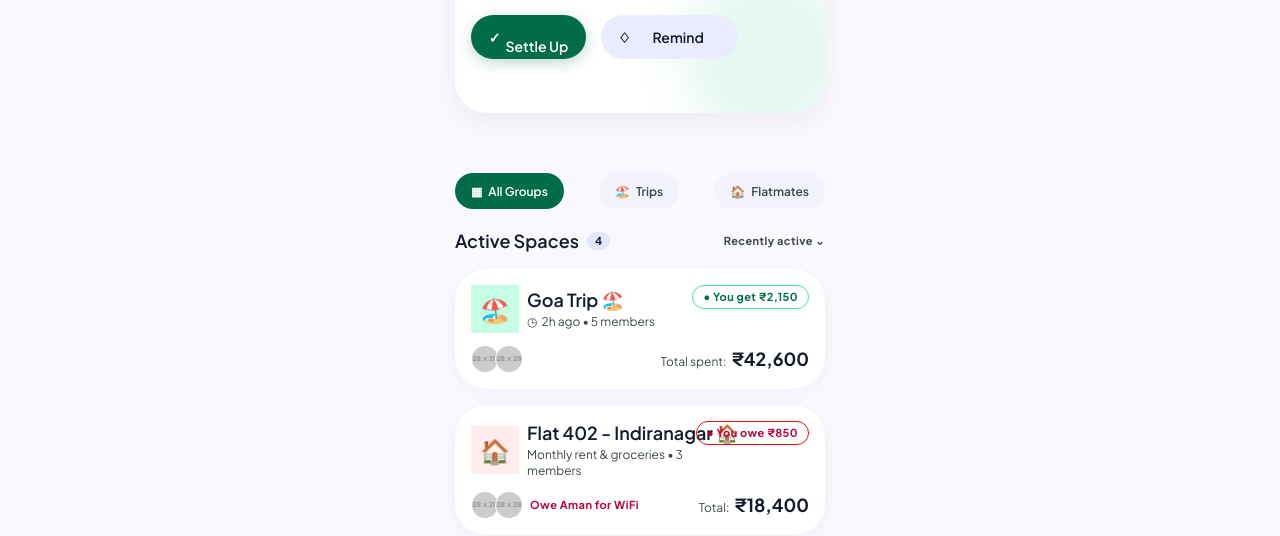
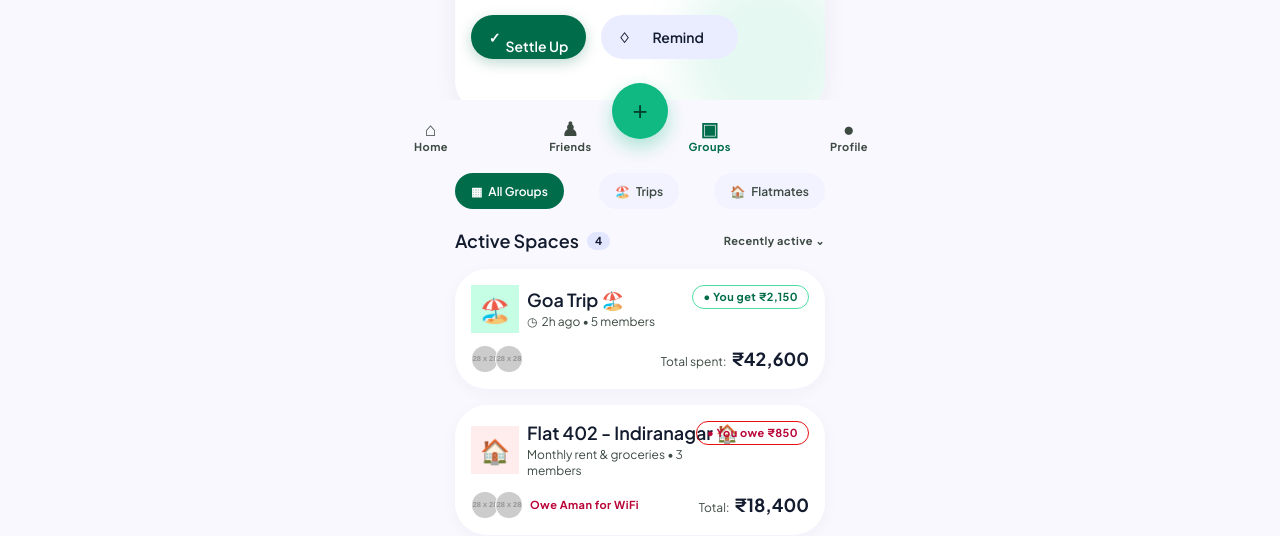
Before and after one commit to CodingGita-Hackathon-Commitee/PixelRush-Team_Odyssey_SU, a plain HTML site: page Home.html in a window 1280 px wide. Shown: the part 264-800 px from the top of the page. Drawn offline with Linux system fonts and the light colour scheme; placeholder pictures from the web are drawn by us; a web font is replaced by a local one.

Commit message:
Adjusted Home Page

```diff
--- a/Home.css
+++ b/Home.css
@@ -1277,13 +1277,19 @@ body {
 
 .bottom-nav {
 
+    position: fixed;
 
+    left: 50%;
 
-    transform: translateX(+20%);
+    top: 50%;
+
+    transform: translate(-50%, -50%);
 
     width: 100%;
 
     max-width: 512px;
+
+    box-sizing: border-box;
 
     height: 72px;
 
```
